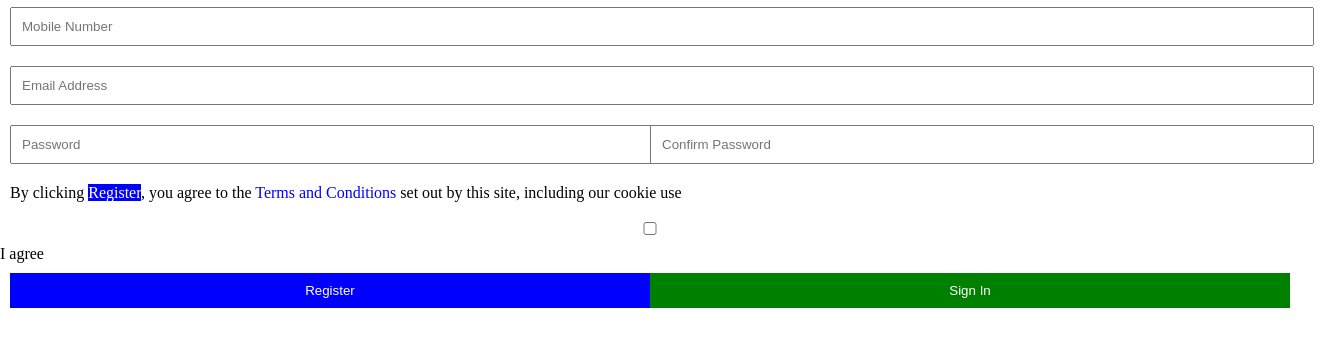
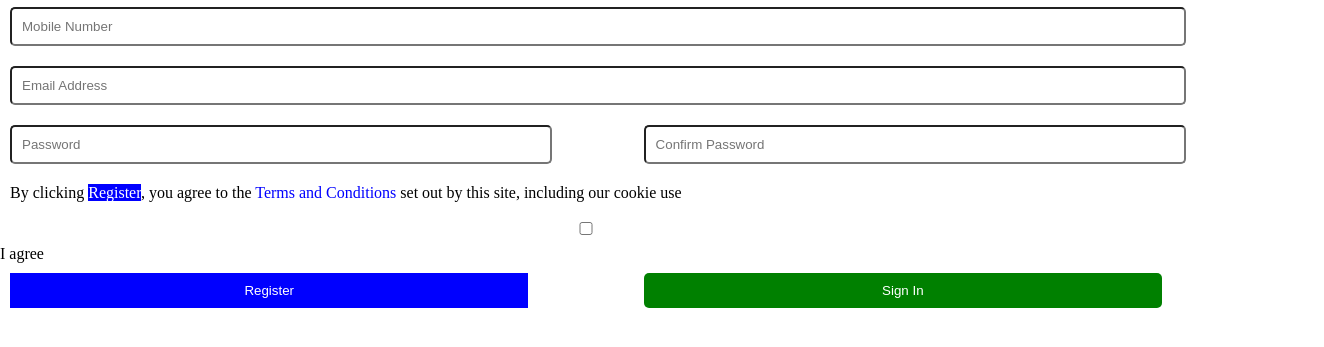
Before and after one commit to victorincode/training_exercises, a plain HTML site: page index.html in a window 1280 px wide. Shown: the part 99-446 px from the top of the page, 1324 px wide, since content can reach past the window. Drawn offline with Linux system fonts and the light colour scheme.

Commit message:
Added a gap between elements.

```diff
--- a/stylesheet.css
+++ b/stylesheet.css
@@ -10,8 +10,11 @@ input{
     width: 100%;
     margin: 10px;
     padding: 10px;
+    border-radius: 5px;
 }
 .flex-container{
+    gap: 10%;
+    width: 90%;
     display: flex;
     flex-wrap: wrap;
     align-items: center;
@@ -19,11 +22,11 @@ input{
 }
 
 .first-part{
-    flex: 1;
+    flex: 45%;
 
 }
 .second-part{
-    flex: 1;
+    flex: 45%;
 }
 .full-part{
     flex: 100%;
@@ -44,4 +47,5 @@ button#register{
 }
 button#sign-in{
     background-color: green;
+    border-radius: 5px;
 }
```
